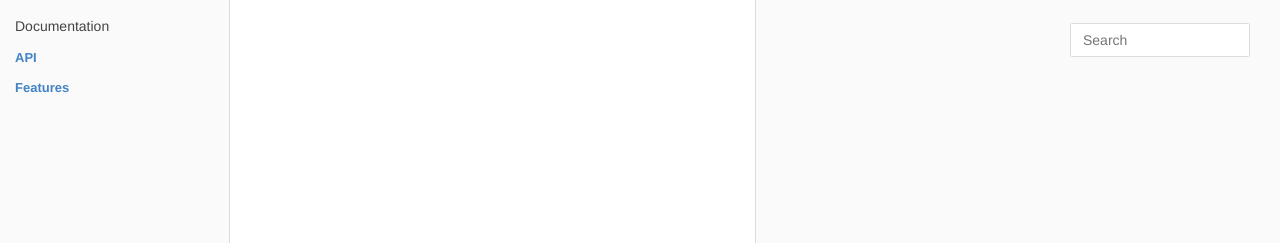
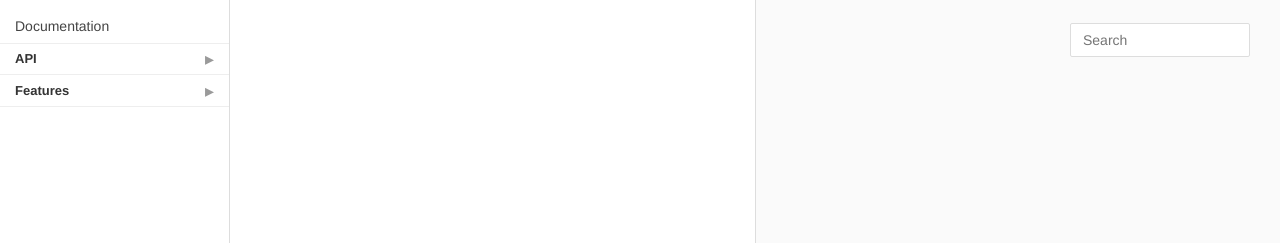
Before and after one commit to hgtonight/vanilladocs, a Jekyll site: the page built from index.md, in a window 1280 px wide. Shown: the top 243 px of the page. Built offline with Jekyll 4.4.1, drawn with Linux system fonts in a browser that asks for light colours; Markdown is read by kramdown in place of the engine named in the settings.

Commit message:
Less awkward navigation design

```diff
--- a/_layouts/documentation.html
+++ b/_layouts/documentation.html
@@ -4,6 +4,7 @@
     {% if page.url != "/" %}
         <h3><a href="{{ site.baseurl }}/">Back to Overview</a></h3>
     {% endif %}
+
     <h3>Documentation</h3>
     <div class="toc">
         {% include navigation.html context="/" %}
--- a/assets/styles.css
+++ b/assets/styles.css
@@ -14,6 +14,92 @@
   margin-left: 230px;
 }
 
+.toc ul,
+.toc li {
+  padding: 0;
+  margin: 0;
+  line-height: 30px;
+  list-style: none;
+}
+
+.toc li a {
+  display: block;
+  padding: 0 15px;
+  overflow-x: hidden;
+  white-space: nowrap;
+  text-decoration: none;
+  text-overflow: ellipsis;
+}
+
+.toc li > a {
+  border-color: #eee;
+  border-style: solid;
+  border-width: 1px 0;
+}
+
+.toc li + li > a {
+  border-top-color: transparent;
+}
+
+.toc ul ul li:first-child > a {
+  border-top-color: transparent;
+}
+
+.toc ul ul li a {
+  font-size: 12px;
+  font-weight: 400;
+  color: #777;
+  background-color: #f9f9f9;
+}
+
+.toc ul ul li a:hover {
+  color: #4183c4;
+  background-color: #f2f2f2;
+}
+
+.toc ul ul ul li a {
+  padding-left: 30px;
+  line-height: 26px;
+}
+
+.toc ul ul ul ul li a {
+  padding-left: 45px;
+  line-height: 24px;
+}
+
+.toc > ul > li > a {
+  color: #333;
+}
+
+.toc > ul > li > a:hover {
+  color: #4183c4;
+  background-color: #fdfdfd;
+}
+
+.toc > ul > li > a:before {
+  display: inline-block;
+  float: right;
+  vertical-align: top;
+  font-size: 18px;
+  font-weight: 400;
+  color: #9a9a9a;
+  content: "\25B8";
+}
+
+.toc > ul > .active > a:before {
+  content: "\25BE";
+}
+
+/* Hide nested lists */
+.toc ul ul {
+  display: none;
+}
+
+/* Show nested lists in active items */
+.toc .active > ul {
+  display: block;
+}
+
 .toc-wrapper {
   position: fixed;
   top: 0;
@@ -24,7 +110,8 @@
   overflow-y: auto;
   font-size: 13px;
   font-weight: bold;
-  background-color: #fafafa;
+  line-height: 20px;
+  /*background-color: #fafafa;*/
   border-right: #ddd solid 1px;
 }
 
@@ -33,59 +120,6 @@
   margin-bottom: 5px;
   font-size: 14px;
   line-height: 24px;
-}
-
-.toc-wrapper ul,
-.toc-wrapper li {
-  padding: 0;
-  margin: 0;
-  line-height: 30px;
-  list-style: none;
-}
-
-.toc-wrapper li a {
-  display: block;
-  padding: 0 15px;
-  overflow-x: hidden;
-  white-space: nowrap;
-  text-decoration: none;
-  text-overflow: ellipsis;
-}
-
-.toc-wrapper ul ul {
-  display: none;
-}
-
-.toc-wrapper ul ul li a {
-  padding-left: 25px;
-  font-size: 13px;
-  font-weight: 400;
-}
-
-.toc-wrapper ul ul ul li a {
-  padding-left: 35px;
-  font-size: 12px;
-}
-
-.toc-wrapper .active > a {
-  color: #fff;
-  background-color: #2467af;
-}
-
-.toc-wrapper .active > ul {
-  display: block;
-}
-
-.toc-wrapper ul ul .active > a {
-  background-color: #468dd9;
-}
-
-.toc-wrapper ul ul ul .active > a {
-  background-color: #71a7e2;
-}
-
-.toc-wrapper .toc {
-  margin-bottom: 20px;
 }
 
 .content {
@@ -97,7 +131,7 @@
 .content h2 {
   clear: both;
   padding: 30px 30px 0;
-  margin: 40px 50% 15px 0 !important;
+  margin: 35px 50% 15px 0 !important;
   border-top: #ddd solid 1px;
 }
 
@@ -121,6 +155,11 @@
   padding-right: 30px;
   padding-left: 30px;
   margin-right: 50%;
+}
+
+.content > ul,
+.content > ol {
+  padding-left: 70px;
 }
 
 .content pre,
```
